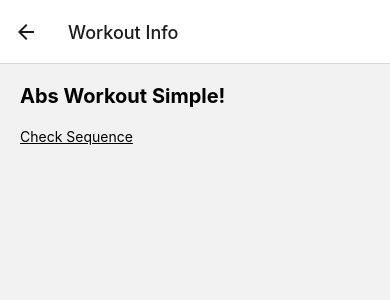
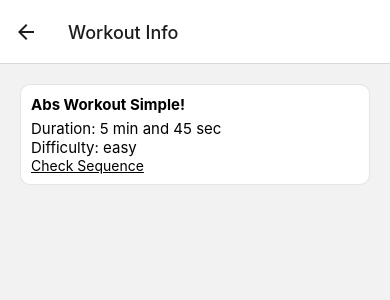
Before and after one commit to DrewIndeed/react-native-projects, a React Native app in the folder workout-app/: screen / in a window 390 px wide. Both pictures are taken after a click on the element 195 px from the left and 175 px from the top of the page. Shown: the top 300 px of the page. Built offline with nearby package versions, Linux system fonts and the light colour scheme.

Commit message:
51. workout-app: render WorkoutItem with children at DetailScreen

```diff
--- a/workout-app/components/WorkoutItem.tsx
+++ b/workout-app/components/WorkoutItem.tsx
@@ -2,12 +2,19 @@ import { View, Text, StyleSheet } from 'react-native';
 import { Workout } from '../types/data';
 import { secToMin, formatSec } from '../utils/time';
 
-export default function WorkoutItem({ item }: { item: Workout }) {
+export default function WorkoutItem({
+  item,
+  children,
+}: {
+  item: Workout;
+  children?: React.ReactNode;
+}) {
   return (
     <View style={styles.container}>
       <Text style={styles.name}>{item.name}</Text>
       <Text style={styles.duration}>Duration: {formatSec(item.duration)}</Text>
       <Text style={styles.difficulty}>Difficulty: {item.difficulty}</Text>
+      {children && <View>{children}</View>}
     </View>
   );
 }
--- a/workout-app/screens/WorkoutDetailScreen.tsx
+++ b/workout-app/screens/WorkoutDetailScreen.tsx
@@ -5,6 +5,8 @@ import CustomModal from '../components/styled/CustomModal';
 import PressableText from '../components/styled/PressableText';
 import { formatSec } from '../utils/time';
 import { FontAwesome } from '@expo/vector-icons';
+import React from 'react';
+import WorkoutItem from '../components/WorkoutItem';
 
 type NavigateParams = {
   route: {
@@ -26,7 +28,8 @@ const WorkoutDetailScreen = ({ route }: DetailNavigation) => {
   return (
     <View style={styles.container}>
       {/* use ? because workoutBySlug might be undefined */}
-      <Text style={styles.header}>{workoutBySlug.name}</Text>
+      {/* <Text style={styles.header}>{workoutBySlug.name}</Text> */}
+      <WorkoutItem item={workoutBySlug}>
         <CustomModal
           activator={({ handleOpen }) => (
             <PressableText onPress={handleOpen} text="Check Sequence" />
@@ -45,6 +48,7 @@ const WorkoutDetailScreen = ({ route }: DetailNavigation) => {
             ))}
           </View>
         </CustomModal>
+      </WorkoutItem>
     </View>
   );
 };
```
Lines whose indentation alone changed are shown as unchanged.
